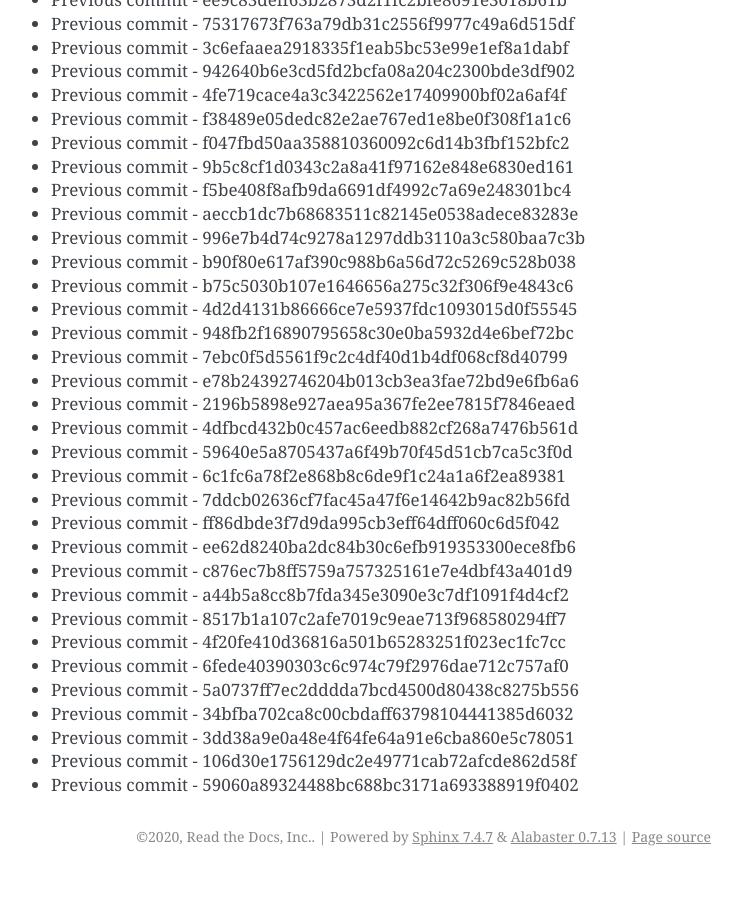
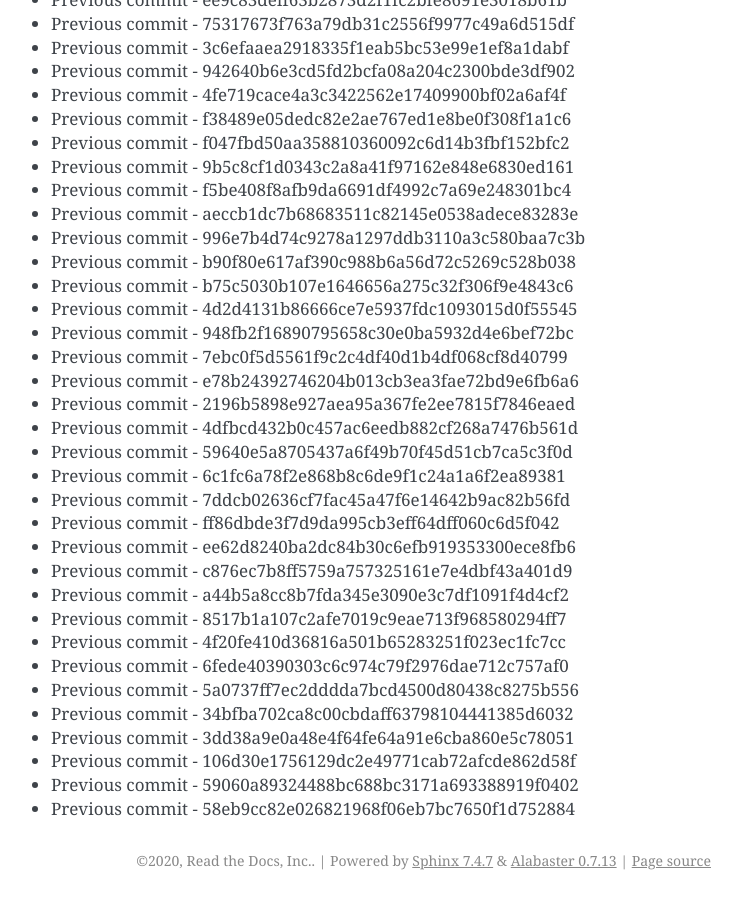
Before and after one commit to readthedocs/rtd-git-stresstest, a Sphinx documentation site: the page built from docs/updates.rst, in a window 1280 px wide and 900 px high, scrolled down 102649 px. Shown: the whole window, without its empty margins (399-1141 px from the left). Built offline with Sphinx 7.4.7, drawn with Linux system fonts in a browser that asks for light colours; before the commit the page ends 103525 px from its top, so only the background shows below that.

Commit message:
Generating commit from previous: 58eb9cc82e026821968f06eb7bc7650f1d752884

```diff
--- a/docs/updates.rst
+++ b/docs/updates.rst
@@ -4345,3 +4345,4 @@ It can be tested for any performance characteristics.
 * Previous commit - 3dd38a9e0a48e4f64fe64a91e6cba860e5c78051
 * Previous commit - 106d30e1756129dc2e49771cab72afcde862d58f
 * Previous commit - 59060a89324488bc688bc3171a693388919f0402
+* Previous commit - 58eb9cc82e026821968f06eb7bc7650f1d752884
```
